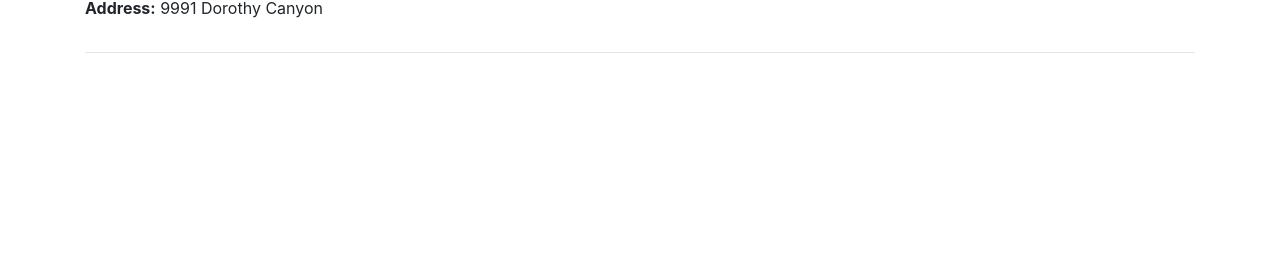
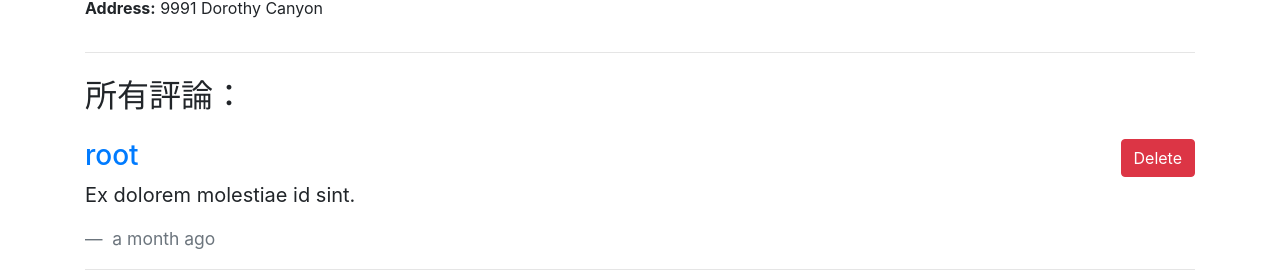
Before and after one commit to fogjogger1992/forum-front-end-vue, a Vue app: page /#/restaurants/1 in a window 1280 px wide. Shown: the part 528-800 px from the top of the page. Built offline with nearby package versions, Linux system fonts and the light colour scheme.

Commit message:
feat: Add restaurantComments

```diff
--- a/src/components/NewestComments.vue
+++ b/src/components/NewestComments.vue
@@ -17,18 +17,10 @@
 </template>
 
 <script>
-import moment from "moment";
+import { fromNowFilter } from "./../utils/mixins";
 
 export default {
-  filters: {
-    fromNow(value) {
-      if (!value) {
-        return "-";
-      }
-      // 使用 moment 取得 fromNow 的時間
-      return moment(value).fromNow();
-    },
-  },
+  mixins: [fromNowFilter],
   props: {
     comments: {
       type: Array,
--- a/src/components/NewestRestaurants.vue
+++ b/src/components/NewestRestaurants.vue
@@ -27,18 +27,10 @@
 </style>
 
 <script>
-import moment from "moment";
+import { fromNowFilter } from "./../utils/mixins";
 
 export default {
-  filters: {
-    fromNow(value) {
-      if (!value) {
-        return "-";
-      }
-      // 使用 moment 取得 fromNow 的時間
-      return moment(value).fromNow();
-    },
-  },
+  mixins: [fromNowFilter],
   // props: can view; cannot edit
   props: {
     restaurants: {
--- /dev/null
+++ b/src/components/RestaurantComments.vue
@@ -0,0 +1,56 @@
+<template>
+  <div>
+    <h2 class="my-4">所有評論：</h2>
+
+    <div v-for="comment in restaurantComments" :key="comment.id">
+      <blockquote class="blockquote mb-0">
+        <button
+          v-if="currentUser.isAdmin"
+          type="button"
+          class="btn btn-danger float-right"
+        >
+          Delete
+        </button>
+        <h3>
+          <a href="#"> {{ comment.User.name }} </a>
+        </h3>
+        <p>{{ comment.text }}</p>
+        <footer class="blockquote-footer">
+          {{ comment.createdAt | fromNow }}
+        </footer>
+      </blockquote>
+      <hr />
+    </div>
+  </div>
+</template>
+
+<script>
+import { fromNowFilter } from "./../utils/mixins";
+
+const dummyUser = {
+  currentUser: {
+    id: 1,
+    name: "管理者",
+    email: "root@example.com",
+    image: "https://i.pravatar.cc/300",
+    isAdmin: true,
+  },
+  isAuthenticated: true,
+};
+
+export default {
+  name: "RestaurantComments",
+  mixins: [fromNowFilter],
+  props: {
+    restaurantComments: {
+      type: Array,
+      required: true,
+    },
+  },
+  data() {
+    return {
+      currentUser: dummyUser.currentUser,
+    };
+  },
+};
+</script>
--- /dev/null
+++ b/src/utils/mixins.js
@@ -0,0 +1,9 @@
+import moment from 'moment'
+
+export const fromNowFilter = {
+  filters: {
+    fromNow(datetime) {
+      return datetime ? moment(datetime).fromNow() : '-'
+    }
+  }
+}
--- a/src/views/Restaurant.vue
+++ b/src/views/Restaurant.vue
@@ -3,15 +3,17 @@
   <div class="container py-5">
     <h1>餐廳描述頁</h1>
     <!-- 餐廳資訊頁 RestaurantDetail -->
-    <RestaurantDetail :initialRestaurant="restaurant" />
+    <RestaurantDetail :initial-restaurant="restaurant" />
     <hr />
     <!-- 餐廳評論 RestaurantComments -->
+    <RestaurantComments :restaurant-comments="restaurantComments" />
     <!-- 新增評論 CreateComment -->
   </div>
 </template>
 
 <script>
 import RestaurantDetail from "./../components/RestaurantDetail.vue";
+import RestaurantComments from "./../components/RestaurantComments.vue";
 
 const dummyData = {
   restaurant: {
@@ -209,6 +211,7 @@
   name: "Restaurant",
   components: {
     RestaurantDetail,
+    RestaurantComments,
   },
   data() {
     return {
```
